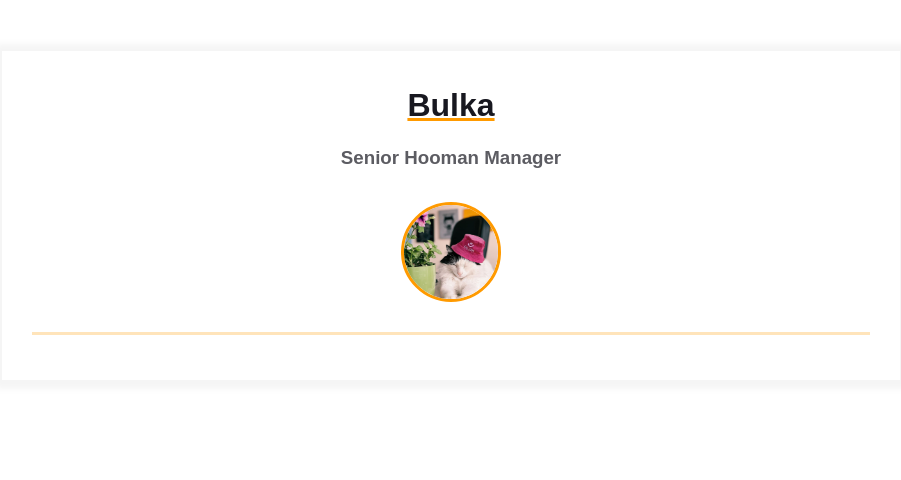
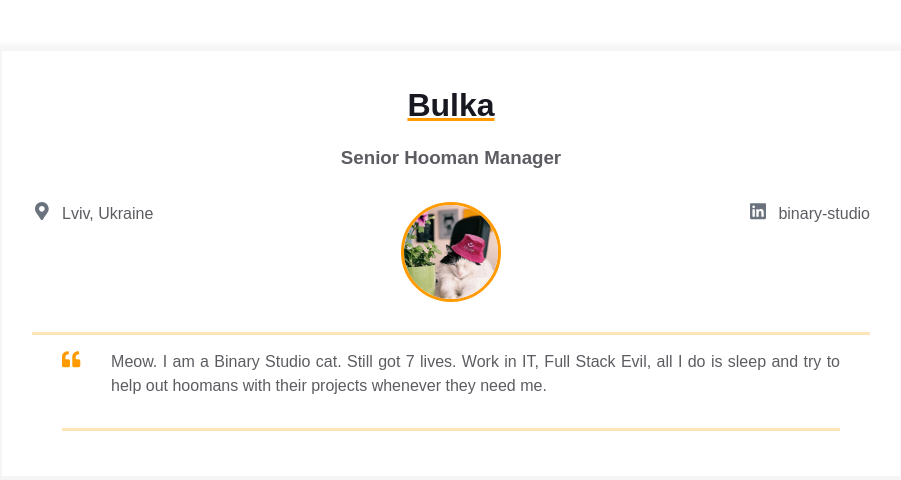
Before and after one commit to webj0ker/homepage, a plain HTML site: page index.html in a window 1280 px wide. Shown: the whole page, without its empty margins (189-1090 px from the left). Drawn offline with Linux system fonts and the light colour scheme.

Commit message:
add contact and intro blocks

```diff
--- a/index.html
+++ b/index.html
@@ -15,15 +15,61 @@
               <h3 class="contact-info__sub-header">Senior Hooman Manager</h3>
 
               <div class="contact_info_container fh">
-                <div class="contact-info__block"></div>
+                <div class="contact-info__block">
+                    <a href="" rel="author" class="contact-info__item">
+                        <div class="contact-info__item-icon-wrapper">
+                          <svg class="contact-info__item-icon" xmlns="http://www.w3.org/2000/svg" viewBox="0 0 384 512">
+                            <path
+                              d="M172.268 501.67C26.97 291.031 0 269.413 0 192 0 85.961 85.961 0 192 0s192 85.961 192 192c0 77.413-26.97 99.031-172.268 309.67-9.535 13.774-29.93 13.773-39.464 0zM192 272c44.183 0 80-35.817 80-80s-35.817-80-80-80-80 35.817-80 80 35.817 80 80 80z">
+                            </path>
+                          </svg>
+                        </div>
+                        <span>Lviv, Ukraine</span>
+                      </a>
+                </div>
 
                 <div class="contact-info__block contact-info__block--center">
                   <img class="contact-info__avatar" src="assets/avatar.png" alt="Avatar">
                 </div>
 
-                <div class="contact-info__block"></div>
+                <div class="contact-info__block">
+
+                      <a href="https://ua.linkedin.com/company/binary-studio_241166" rel="author" class="contact-info__item">
+                        <div class="contact-info__item-icon-wrapper">
+                          <svg class="contact-info__item-icon" xmlns="http://www.w3.org/2000/svg" viewBox="0 0 448 512">
+                            <path
+                              d="M416 32H31.9C14.3 32 0 46.5 0 64.3v383.4C0 465.5 14.3 480 31.9 480H416c17.6 0 32-14.5 32-32.3V64.3c0-17.8-14.4-32.3-32-32.3zM135.4 416H69V202.2h66.5V416zm-33.2-243c-21.3 0-38.5-17.3-38.5-38.5S80.9 96 102.2 96c21.2 0 38.5 17.3 38.5 38.5 0 21.3-17.2 38.5-38.5 38.5zm282.1 243h-66.4V312c0-24.8-.5-56.7-34.5-56.7-34.6 0-39.9 27-39.9 54.9V416h-66.4V202.2h63.7v29.2h.9c8.9-16.8 30.6-34.5 62.9-34.5 67.2 0 79.7 44.3 79.7 101.9V416z">
+                            </path>
+                          </svg>
+                        </div>
+                        <span>binary-studio</span>
+                      </a>
+                </div>
               </div>
+
+
+
+
             </div>
+
+            <div class="container">
+                <div class="resume__block">
+                  <div class="intro">
+                    <div class="intro__icon-wrapper">
+                      <svg class="intro__icon" xmlns="http://www.w3.org/2000/svg" viewBox="0 0 512 512">
+                        <path
+                          d="M464 256h-80v-64c0-35.3 28.7-64 64-64h8c13.3 0 24-10.7 24-24V56c0-13.3-10.7-24-24-24h-8c-88.4 0-160 71.6-160 160v240c0 26.5 21.5 48 48 48h128c26.5 0 48-21.5 48-48V304c0-26.5-21.5-48-48-48zm-288 0H96v-64c0-35.3 28.7-64 64-64h8c13.3 0 24-10.7 24-24V56c0-13.3-10.7-24-24-24h-8C71.6 32 0 103.6 0 192v240c0 26.5 21.5 48 48 48h128c26.5 0 48-21.5 48-48V304c0-26.5-21.5-48-48-48z">
+                        </path>
+                      </svg>
+                    </div>
+                    <p class="intro_text">Meow.
+                      I am a Binary Studio cat. Still got 7 lives. Work in IT, Full Stack Evil,
+                      all I do is sleep and try to help out hoomans with their projects whenever
+                      they need me.
+                    </p>
+                  </div>
+                </div>
+              </div>
           </div>
         </div>
       </main>
```
